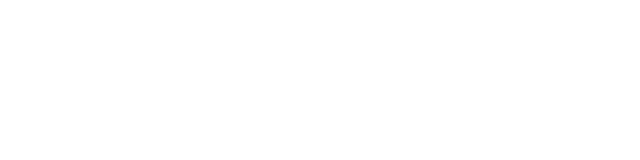
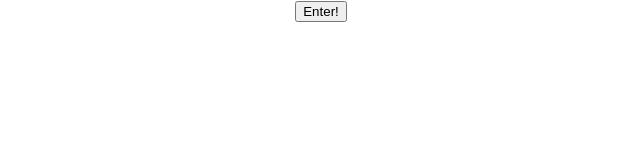
Before and after one commit to Leonardo200298/Pi-dogs, a React (Create React App) app in the folder PI-Dogs-main/client/: page / in a window 1280 px wide. Before the commit this address had no page. Shown: the top 160 px of the page, without its empty margins (319-959 px from the left). Built offline with nearby package versions, Linux system fonts and the light colour scheme.

Commit message:
Feat:New changes, add landing page and loading paragraph to github

```diff
--- a/PI-Dogs-main/client/src/components/Dogs/Dogs.jsx
+++ b/PI-Dogs-main/client/src/components/Dogs/Dogs.jsx
@@ -1,4 +1,4 @@
-export default function Dogs(name,image) {
+export default function Dogs(name) {
     console.log(name)
     return (
         <div>
--- a/PI-Dogs-main/client/src/components/Home/Home.js
+++ b/PI-Dogs-main/client/src/components/Home/Home.js
@@ -10,10 +10,9 @@
         dispatch(getAllDogs())
         //arreglo de dependencias
     }, [dispatch])
-    //console.log(dogs)
     return (
         <div>
-           ( {dogs.map((info) => {
+            {dogs.length?dogs.map((info) => {
                console.log(info.image)
                 return (
                     <Dogs
@@ -22,7 +21,8 @@
                      image={info.image}
                      />
                 )
-            })})
+            }):<p>Loanding...</p>
+            }
         </div>
     )
 
--- a/PI-Dogs-main/client/src/components/RoutesRoute/RoutesRoute.js
+++ b/PI-Dogs-main/client/src/components/RoutesRoute/RoutesRoute.js
@@ -1,11 +1,12 @@
 import {Routes,Route} from 'react-router'
 import Home from '../Home/Home'
+import LandingPage from '../landingPage/landingPage'
 
 export default function RoutesRoute() {
     return (
         <div>
             <Routes>
-
+                <Route path='/' element={<LandingPage/>} />
                 <Route exact path='/dogs' element={<Home/>}/>
 
             </Routes>
--- /dev/null
+++ b/PI-Dogs-main/client/src/components/landingPage/landingPage.jsx
@@ -0,0 +1,10 @@
+import { Link } from 'react-router-dom';
+export default function LandingPage(){
+    return (
+        <div>
+            <Link to='/dogs'>
+                <button>Enter!</button>
+            </Link>
+        </div>
+    )
+}
--- a/PI-Dogs-main/client/src/store/action/index.js
+++ b/PI-Dogs-main/client/src/store/action/index.js
@@ -7,7 +7,7 @@
     return async function (dispatch) {
         try {
             const { data } = await axios.get(BACK)
-            console.log(data)
+
             dispatch({ type: GET_DOGS, payload: data })
 
         }
--- a/PI-Dogs-main/client/src/store/reducer/index.js
+++ b/PI-Dogs-main/client/src/store/reducer/index.js
@@ -6,7 +6,7 @@
     allDogs: []
 }
 export default function rootReducer(state = initialState, { type, payload }) {
-    //console.log(payload)
+
     switch (type) {
         case GET_DOGS: return {
             ...state,
```
